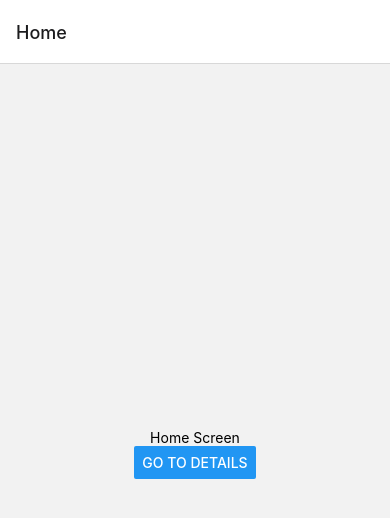
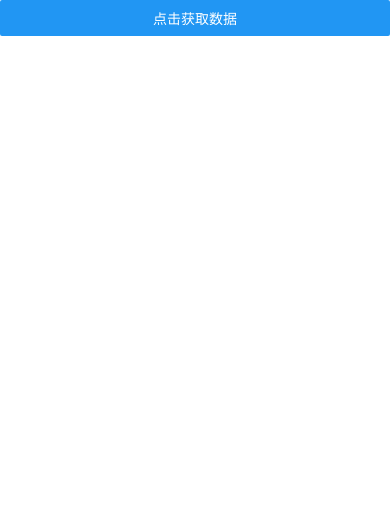
Before and after one commit to Hansen520/expo-first-app, a React Native app: screen / in a window 390 px wide. Shown: the top 518 px of the page. Built offline with nearby package versions, Linux system fonts and the light colour scheme.

Commit message:
api对接

```diff
--- a/App.tsx
+++ b/App.tsx
@@ -5,7 +5,7 @@
 import { StatusBar } from "expo-status-bar";
 import { StyleSheet, Text, View } from "react-native";
 import { NavigationContainer } from "@react-navigation/native";
-import Detail from "./src_27_PassingParameters/index";
+import Detail from "./src_28_API/index";
 
 
 export default function App() {
--- /dev/null
+++ b/src_28_API/index.tsx
@@ -0,0 +1,27 @@
+/*
+ * @Date: 2023-11-23 17:39:50
+ * @Description: description
+ */
+import { View, Button, Text, TextInput } from "react-native";
+import { createStackNavigator } from "@react-navigation/stack";
+import { createBottomTabNavigator } from "@react-navigation/bottom-tabs";
+
+const Tab = createBottomTabNavigator();
+const Stack = createStackNavigator();
+const url = 'https://devapi.qweather.com/v7/weather/3d'
+
+
+export default function App() {
+
+  const getData = () => {
+    let key = '105fd0f356134f7088167120c94b5955';
+    let location = '116.41,39.92';
+
+  }
+  return (
+    <View>
+      <Button title="点击获取数据" onPress={() => getData()}/>
+
+    </View>
+  );
+}
```
